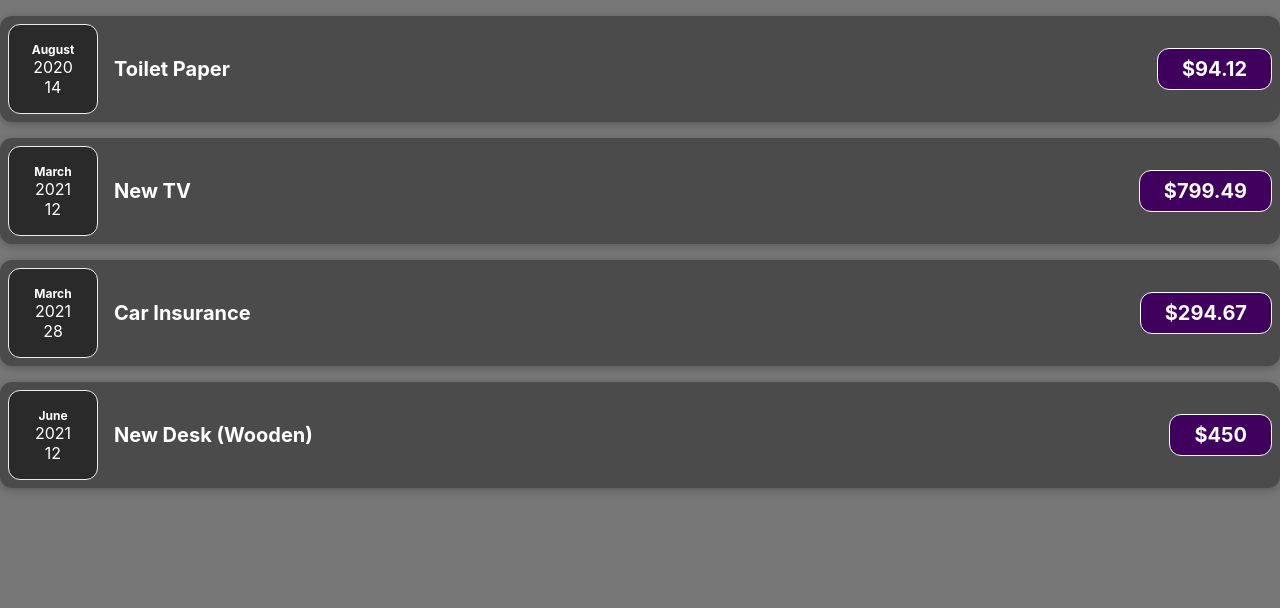
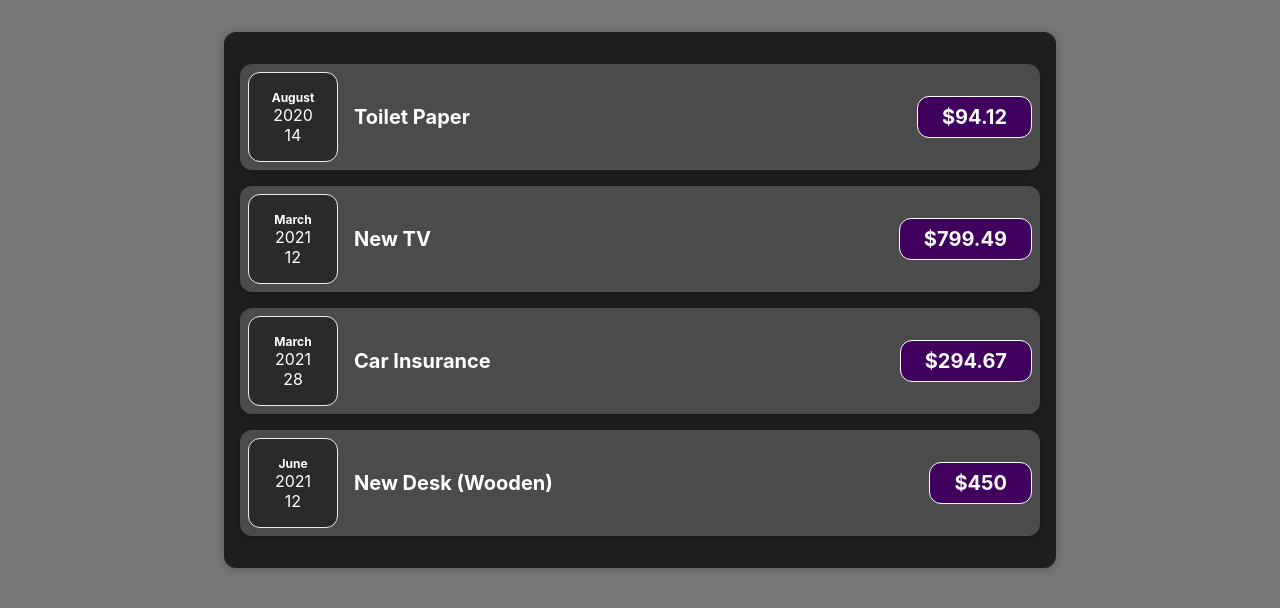
Before and after one commit to AndroidMinsky/test-react, a React (Create React App) app: page / in a window 1280 px wide. Shown: the top 608 px of the page. Built offline with nearby package versions, Linux system fonts and the light colour scheme.

Commit message:
Expenses component added

```diff
--- a/src/App.js
+++ b/src/App.js
@@ -1,4 +1,5 @@
 import ExpenseItem from "./components/ExpenseItem";
+import Expenses from "./components/Expenses";
 
 function App() {
   const expenses = [
@@ -22,14 +23,7 @@ function App() {
       date: new Date(2021, 5, 12),
     },
   ];
-  return (
-    <div>
-      <ExpenseItem {...expenses[0]} />
-      <ExpenseItem {...expenses[1]} />
-      <ExpenseItem {...expenses[2]} />
-      <ExpenseItem {...expenses[3]} />
-    </div>
-  );
+  return <Expenses data={expenses} />;
 }
 
 export default App;
--- /dev/null
+++ b/src/components/Expenses.css
@@ -0,0 +1,9 @@
+.expenses {
+  padding: 1rem;
+  background-color: rgb(31, 31, 31);
+  margin: 2rem auto;
+  width: 50rem;
+  max-width: 95%;
+  border-radius: 12px;
+  box-shadow: 0 1px 8px rgba(0, 0, 0, 0.25);
+}
--- /dev/null
+++ b/src/components/Expenses.js
@@ -0,0 +1,14 @@
+import React from "react";
+import ExpenseItem from "./ExpenseItem";
+import "./Expenses.css";
+
+export default function Expenses({ data }) {
+  return (
+    <div className="expenses">
+      <ExpenseItem {...data[0]} />
+      <ExpenseItem {...data[1]} />
+      <ExpenseItem {...data[2]} />
+      <ExpenseItem {...data[3]} />
+    </div>
+  );
+}
```
